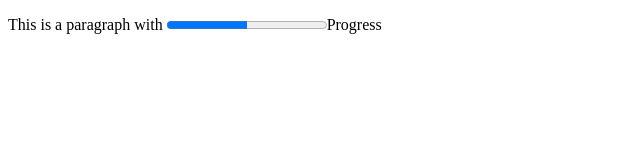
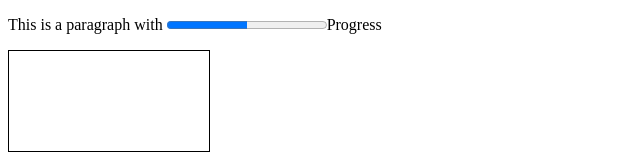
Before and after one commit to rainweb7/Web-Development, a plain HTML site: page Css/index.html in a window 1280 px wide. Shown: the whole page, without its empty margins (0-640 px from the left). Drawn offline with Linux system fonts and the light colour scheme.

Commit message:
add css file

```diff
--- a/Css/index.html
+++ b/Css/index.html
@@ -7,5 +7,7 @@
 </head>
 <body>
     <p>This is a paragraph with <progress value="50" max="100">50%</progress>Progress</p>
+
+    <canvas width="200" height="100" style="border: 1px solid black;"></canvas>
 </body>
 </html>
```
